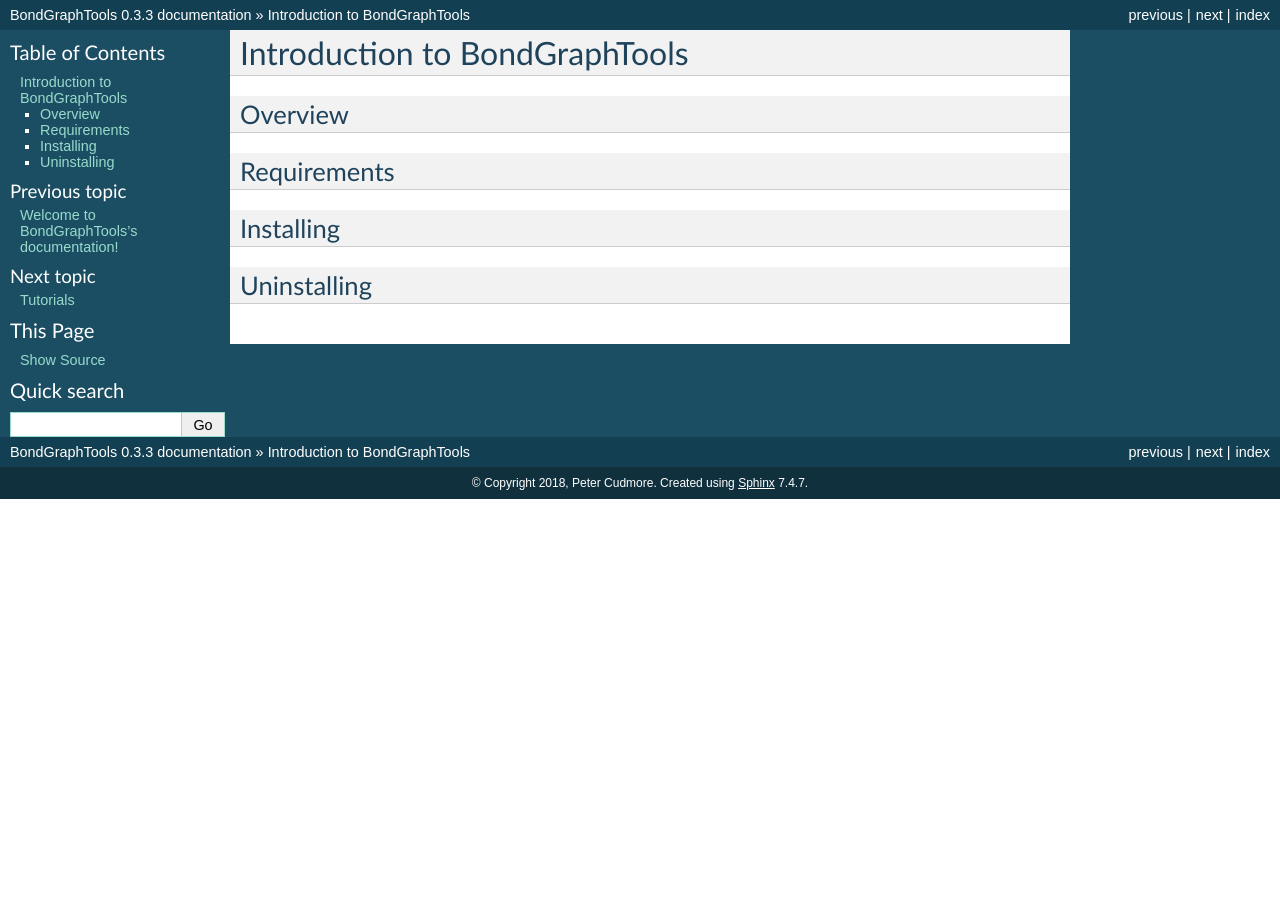
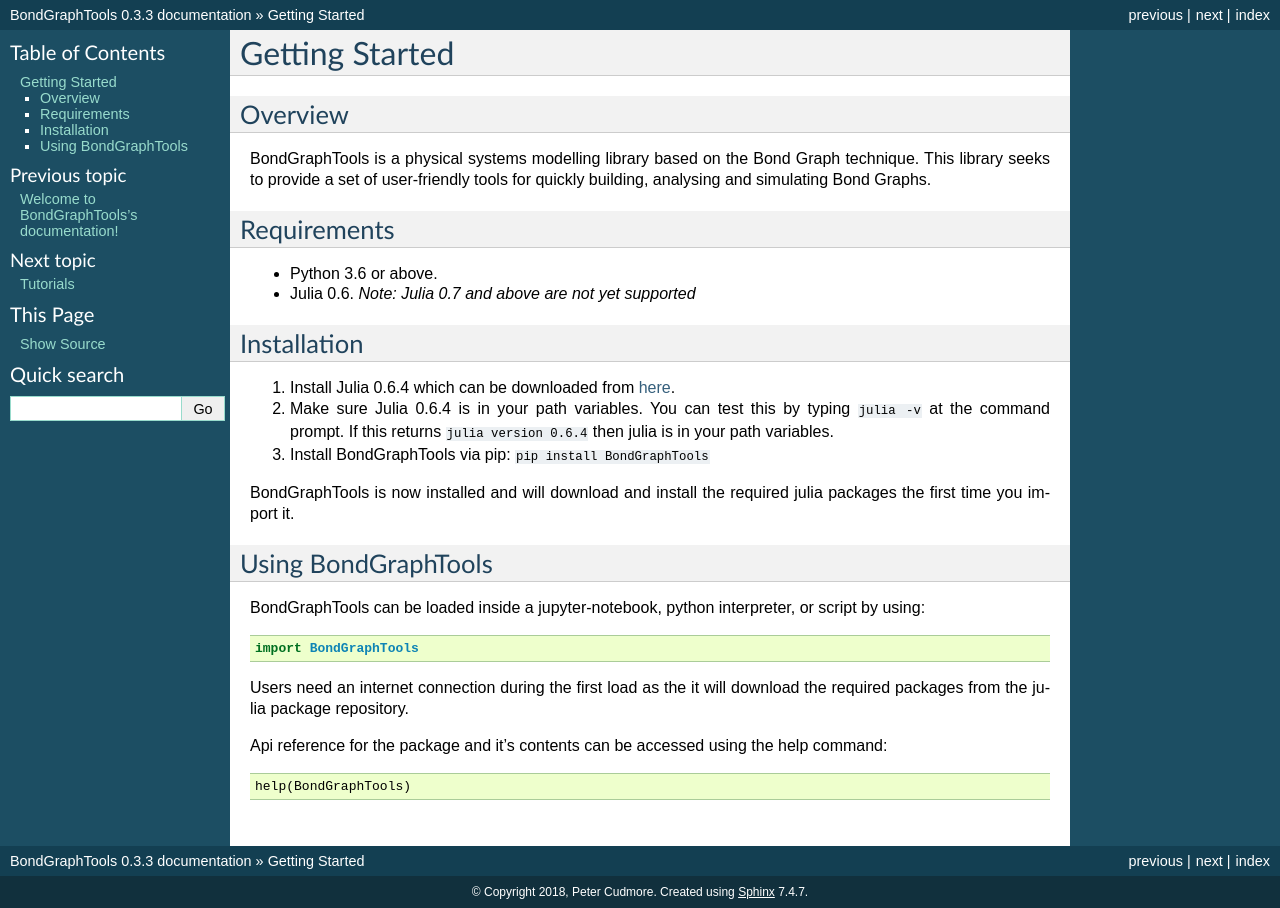
Before and after one commit to BondGraphTools/BondGraphTools, a Sphinx documentation site: the page built from docs/intro.rst, in a window 1280 px wide. Built offline with Sphinx 7.4.7, drawn with Linux system fonts in a browser that asks for light colours; formulas are drawn with MathJax 3.

Commit message:
doc builder added

```diff
--- a/docs/conf.py
+++ b/docs/conf.py
@@ -42,7 +42,7 @@
     'sphinx.ext.napoleon',
     'sphinx.ext.autodoc',
     'sphinx.ext.coverage',
-    'sphinx.ext.imgmath',
+    'sphinx.ext.mathjax',
     'sphinx.ext.viewcode',
     'sphinx.ext.githubpages'
 ]
--- /dev/null
+++ b/docs/index.html
@@ -0,0 +1,6 @@
+<html>
+<head>
+<meta http-equiv="refresh" content="0; url=html/index.html" />
+</head>
+<body></body>
+</html>
--- a/docs/index.rst
+++ b/docs/index.rst
@@ -5,7 +5,13 @@
 
 Welcome to BondGraphTools's documentation!
 ==========================================
+Overview
+--------
+.. automodule:: BondGraphTools
 
+
+Table Of Contents
+-----------------
 .. toctree::
    :maxdepth: 1
 
--- a/docs/intro.rst
+++ b/docs/intro.rst
@@ -1,14 +1,44 @@
-Introduction to BondGraphTools
-==============================
-
+Getting Started
+===============
 Overview
 --------
+BondGraphTools is a physical systems modelling library based on the Bond Graph
+technique. This library seeks to provide a set of user-friendly tools for
+quickly building, analysing and simulating Bond Graphs.
 
 Requirements
 ------------
 
-Installing
-----------
+* Python 3.6 or above.
+* Julia 0.6. *Note: Julia 0.7 and above are not yet supported*
 
-Uninstalling
+Installation
 ------------
+
+1. Install Julia 0.6.4 which can be downloaded from here_.
+2. Make sure Julia 0.6.4 is in your path variables. You can test this by typing
+   ``julia -v`` at the command prompt. If this returns ``julia version 0.6.4``
+   then julia is in your path variables.
+3. Install BondGraphTools via pip: ``pip install BondGraphTools``
+
+BondGraphTools is now installed and will download and install the required
+julia packages the first time you import it.
+
+
+Using BondGraphTools
+--------------------
+
+BondGraphTools can be loaded inside a jupyter-notebook, python interpreter, or
+script by using::
+
+    import BondGraphTools
+
+Users need an internet connection during the first load as the it will download
+the required packages from the julia package repository.
+
+Api reference for the package and it's contents can be accessed using the help
+command::
+
+    help(BondGraphTools)
+
+.. _here: https://julialang.org/downloads/oldreleases.html
```
Also changed, not shown: 3 other files.
